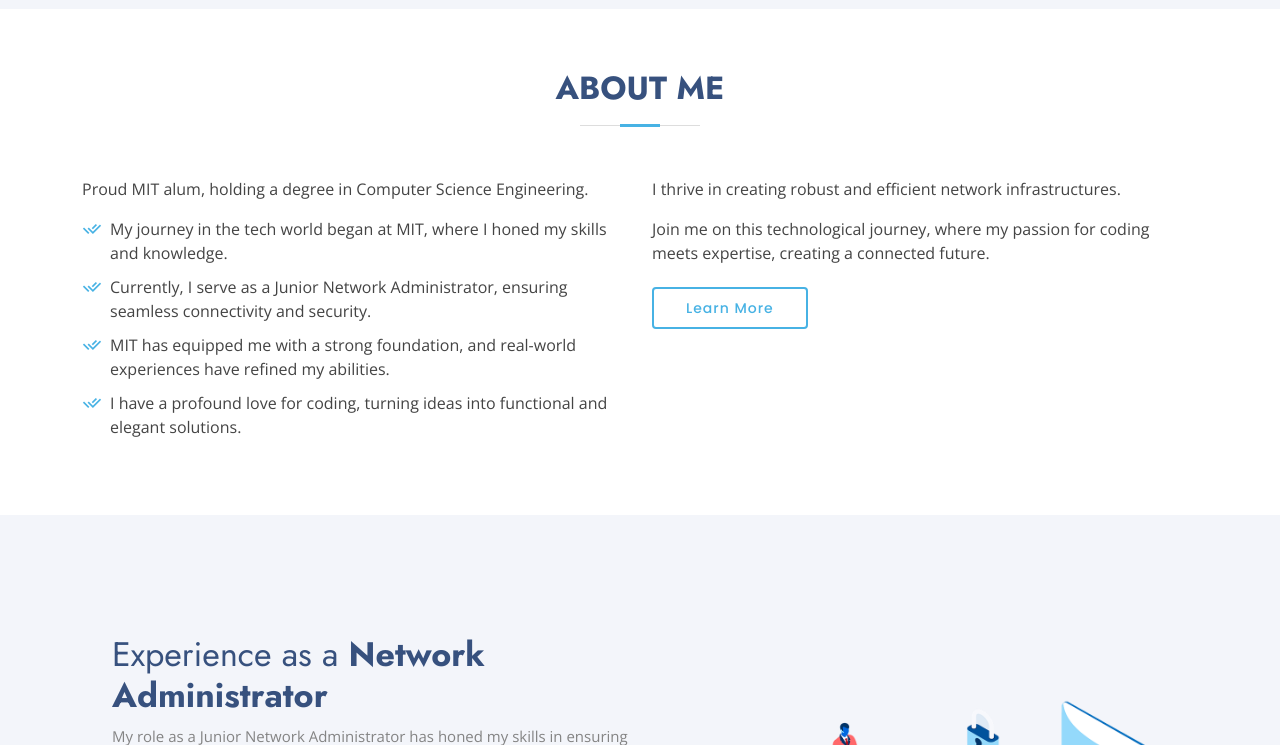
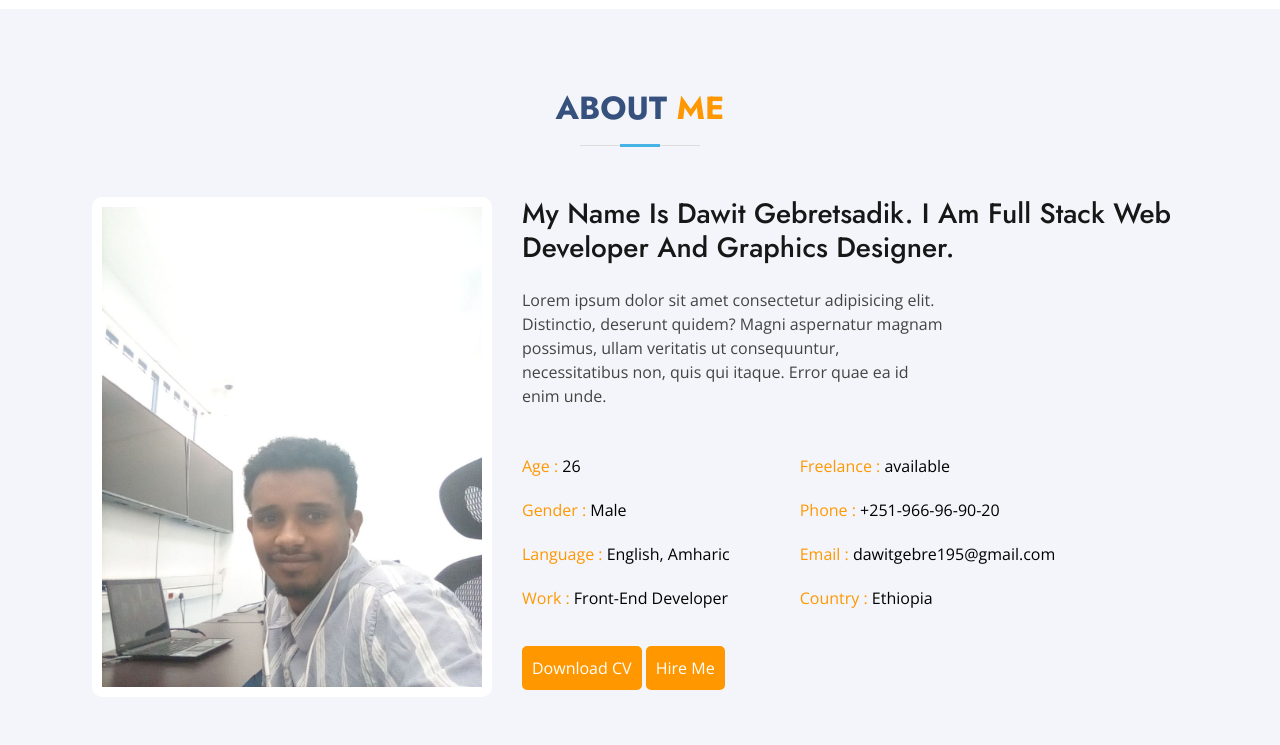
Before and after one commit to Dawitcoding/portfolio, a plain HTML site: page index.html in a window 1280 px wide. Shown: the part 755-1500 px from the top of the page. Drawn offline with nearby package versions, Linux system fonts and the light colour scheme.

Commit message:
updating about page and removing some unwanted files

```diff
--- a/assets/css/style.css
+++ b/assets/css/style.css
@@ -426,28 +426,6 @@ h6 {
   background: #209dd8;
 }
 
-#hero .btn-watch-video {
-  font-size: 16px;
-  display: flex;
-  align-items: center;
-  transition: 0.5s;
-  margin: 10px 0 0 25px;
-  color: #fff;
-  line-height: 1;
-}
-
-#hero .btn-watch-video i {
-  line-height: 0;
-  color: #fff;
-  font-size: 32px;
-  transition: 0.3s;
-  margin-right: 8px;
-}
-
-#hero .btn-watch-video:hover i {
-  color: #47b2e4;
-}
-
 #hero .animated {
   animation: up-down 2s ease-in-out infinite alternate-reverse both;
 }
@@ -508,17 +486,20 @@ h6 {
     transform: translateY(-10px);
   }
 }
+/* -------------------------------------------------------------
+icons
+----------------------------------------------------------------*/
 
 /*--------------------------------------------------------------
 # Sections General
 --------------------------------------------------------------*/
 section {
-  padding: 60px 0;
+  padding: 80px 0;
   overflow: hidden;
 }
 
-.section-bg {
-  background-color: #f3f5fa;
+section.about {
+  background: #f3f5fa;
 }
 
 .section-title {
@@ -558,9 +539,78 @@ section {
   left: calc(50% - 20px);
 }
 
-.section-title p {
-  margin-bottom: 0;
-}
+
+.section-title h2 span{
+  color: #FF9800;
+}
+.about-row{
+  display: flex;
+  gap: 20px;
+}
+.about-img img{
+  /* max-width: 400px; */
+  margin-left: 10px;
+  width: 400px;
+  height: 500px;
+  border: 10px solid white;
+  border-radius: 10px;
+}
+.about-content{
+  margin-left: 10px;
+}
+.about-content h3{
+  padding-bottom: 15px;
+  color: rgb(24, 23, 23);
+
+}
+.about-content p{
+  padding-right:250px;
+  padding-bottom:20px ;
+}
+.about-list{
+  display: flex;
+  gap: 70px;
+
+}
+.about-list ul{
+  list-style: none;
+  padding: 0;
+}
+.about-list ul li{
+  padding: 10px 0;
+  color: #FF9800;
+}
+.about-list li span{
+  color: black;
+}
+
+.section-buttons{
+  margin-top: 10px;
+}
+.section-buttons button{
+  background: #FF9800;
+  color: white;
+  padding: 5px;
+  border: 5px solid #FF9800;
+  border-radius: 5px;
+}
+
+@media (max-width: 991px) {
+  .section-title h2 {
+    font-size: 28px;
+    font-weight: bold;
+  }
+  .about-img img{
+    /* max-width: 400px; */
+    margin-left: 10px;
+    width: 300px;
+    height: 500px;
+
+  }
+
+
+}
+
 
 /*--------------------------------------------------------------
 # Clients
@@ -569,6 +619,7 @@ section {
   padding: 12px 0;
   text-align: center;
 }
+
 
 .clients img {
   max-width: 45%;
@@ -576,6 +627,7 @@ section {
   display: inline-block;
   padding: 15px 0;
   filter: grayscale(100);
+  height: 100px;
 }
 
 .clients img:hover {
@@ -583,11 +635,15 @@ section {
   transform: scale(1.1);
 }
 
-@media (max-width: 768px) {
+
+
+/* @media (max-width: 700px) {
   .clients img {
-    max-width: 40%;
-  }
-}
+    max-width: 30%;
+    height: 50px;
+    display: flex;
+  }
+} */
 
 /*--------------------------------------------------------------
 # About Us
--- a/index.html
+++ b/index.html
@@ -117,35 +117,43 @@
 
       </div>
     </section><!-- End Cliens Section -->
+    </section><!-- End Cliens Section -->
 
     <!-- ======= About Us Section ======= -->
     <section id="about" class="about">
       <div class="container" data-aos="fade-up">
 
         <div class="section-title">
-          <h2>About Me</h2>
+          <h2>About <span>Me</span></h2>
         </div>
 
-        <div class="row content">
-          <div class="col-lg-6">
-            <p>
-              Proud MIT alum, holding a degree in Computer Science Engineering.
-            </p>
-            <ul>
-              <li><i class="ri-check-double-line"></i> My journey in the tech world began at MIT, where I honed my skills and knowledge.</li>
-              <li><i class="ri-check-double-line"></i> Currently, I serve as a Junior Network Administrator, ensuring seamless connectivity and security.</li>
-              <li><i class="ri-check-double-line"></i> MIT has equipped me with a strong foundation, and real-world experiences have refined my abilities.</li>
-              <li><i class="ri-check-double-line"></i>I have a profound love for coding, turning ideas into functional and elegant solutions.</li>          </ul>
+        <div class="about-row">
+          <div class="about-img">
+              <img src="./assets/img/me.jpg" alt="me">
           </div>
-          <div class="col-lg-6 pt-4 pt-lg-0">
-            <p>I thrive in creating robust and efficient network infrastructures.</p>
-            <p>
-              Join me on this technological journey, where my passion for coding meets expertise, creating a connected future.
-            </p>
-
-            <a href="#" class="btn-learn-more">Learn More</a>
+          <div class="about-content">
+              <h3>My Name Is Dawit Gebretsadik. I Am Full Stack Web Developer And Graphics Designer.</h3>
+              <p>Lorem ipsum dolor sit amet consectetur adipisicing elit. Distinctio, deserunt quidem? Magni aspernatur magnam possimus, ullam veritatis ut consequuntur, necessitatibus non, quis qui itaque. Error quae ea id enim unde.</p>
+              <div class="about-list">
+                  <ul>
+                      <li>Age : <span>26</span></li>
+                      <li>Gender : <span>Male</span></li>
+                      <li>Language : <span>English, Amharic </span></li>
+                      <li>Work : <span>Front-End Developer </span></li>
+                  </ul>
+                  <ul>
+                      <li>Freelance : <span>available</span></li>
+                      <li>Phone : <span>+251-966-96-90-20</span></li>
+                      <li>Email : <span>dawitgebre195@gmail.com </span></li>
+                      <li>Country : <span>Ethiopia </span></li>
+                  </ul>
+              </div>
+              <div class="section-buttons">
+                  <button>Download CV</button>
+                  <button>Hire Me</button>
+              </div>
           </div>
-        </div>
+         </div>
 
       </div>
     </section><!-- End About Us Section -->
```
Also changed, not shown: public/Hobbies.html (deleted, +0 -7 lines), public/about.html (deleted, +0 -20 lines), public/birthday.html (deleted, +0 -16 lines), public/contact.html (deleted, +0 -20 lines), assets/img/me.jpg (added), style.css (line endings or trailing spaces).
